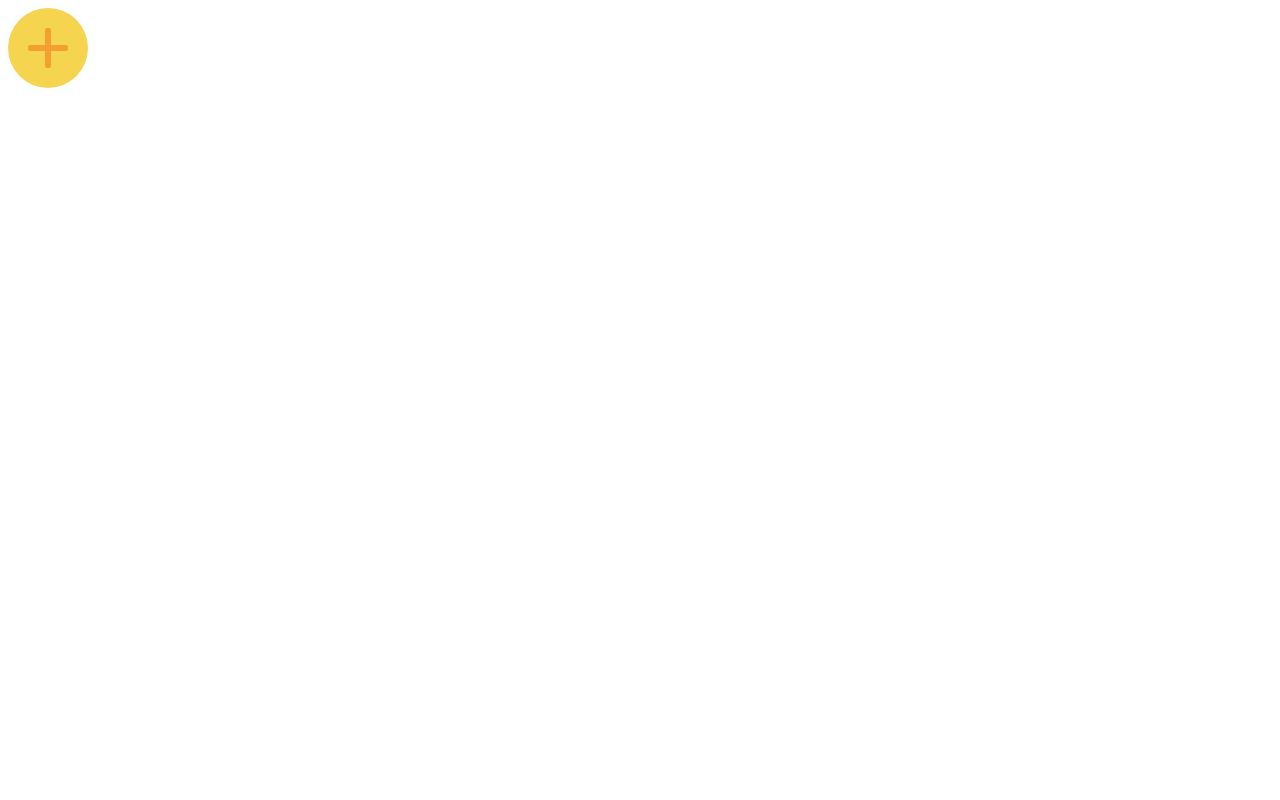
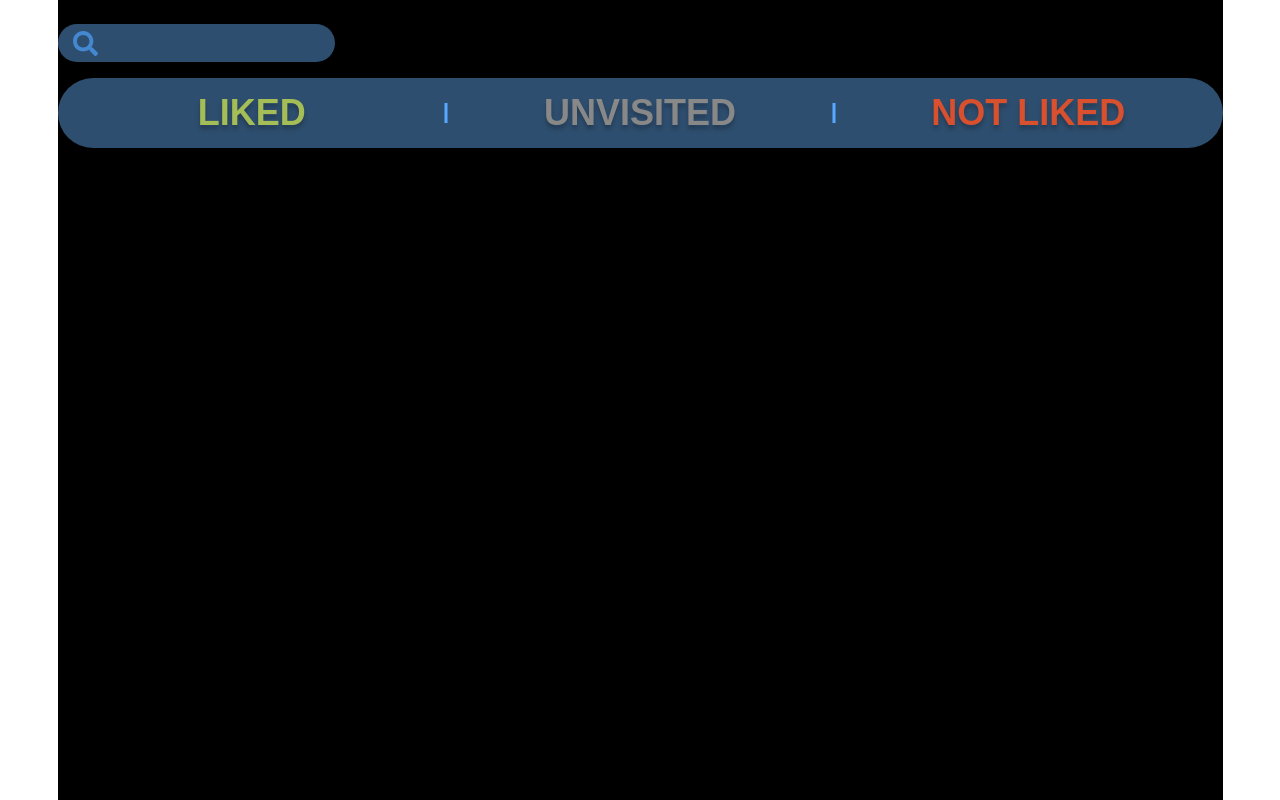
Before and after one commit to mateuszwawrzonkowski/Restauratorium, a React (Create React App) app: page / in a window 1280 px wide. Built offline with nearby package versions, Linux system fonts and the light colour scheme.

Commit message:
Add RestaurantCards component + fixes

```diff
--- a/src/App.js
+++ b/src/App.js
@@ -1,8 +1,18 @@
 import React from 'react';
-import { ThemeProvider } from 'styled-components';
+import styled, { ThemeProvider } from 'styled-components';
 import GlobalStyle from 'theme/globalStyles';
-import Button from 'components/Button/Button';
 import { theme } from 'theme/mainTheme';
+import Input from 'components/Input/Input';
+import SelectionMenu from 'components/SelectionMenu/SelectionMenu';
+
+const MainWrapper = styled.div`
+   /* display: flex; */
+   flex-direction: column;
+   margin: 0 auto;
+   width: 1165px;
+   height: 100vh;
+   background-color: black;
+`;
 
 function App() {
   return (
@@ -10,9 +20,10 @@ function App() {
       <GlobalStyle />
       <ThemeProvider theme={theme}>
         <>
-          <Button>
-            <span />
-          </Button>
+          <MainWrapper>
+            <Input />
+            <SelectionMenu />
+          </MainWrapper>
         </>
       </ThemeProvider>
     </>
--- a/src/components/Input/Input.js
+++ b/src/components/Input/Input.js
@@ -3,6 +3,7 @@ import searchIcon from 'assets/search-solid.svg';
 
 const Input = styled.input`
     padding: 10px 20px 10px 50px;
+    margin: 24px 0 16px 0;
     font-size: 1.6rem;
     background-color: ${({ theme }) => theme.backgroundTransparent};
     color: ${({ theme }) => theme.background};
--- a/src/theme/globalStyles.js
+++ b/src/theme/globalStyles.js
@@ -5,10 +5,13 @@ const GlobalStyle = createGlobalStyle`
     box-sizing: border-box;
   -webkit-font-smoothing: antialiased;
   -moz-osx-font-smoothing: grayscale;
+    margin:0;
+    padding: 0;
 }
 
 html{
     font-size: 62.5%;
+
 }
 
 body{
```
Also changed, not shown: src/components/RestaurantCards/RestaurantCards.js (added), 1 other file (tests, documents, lock files or other folders).
